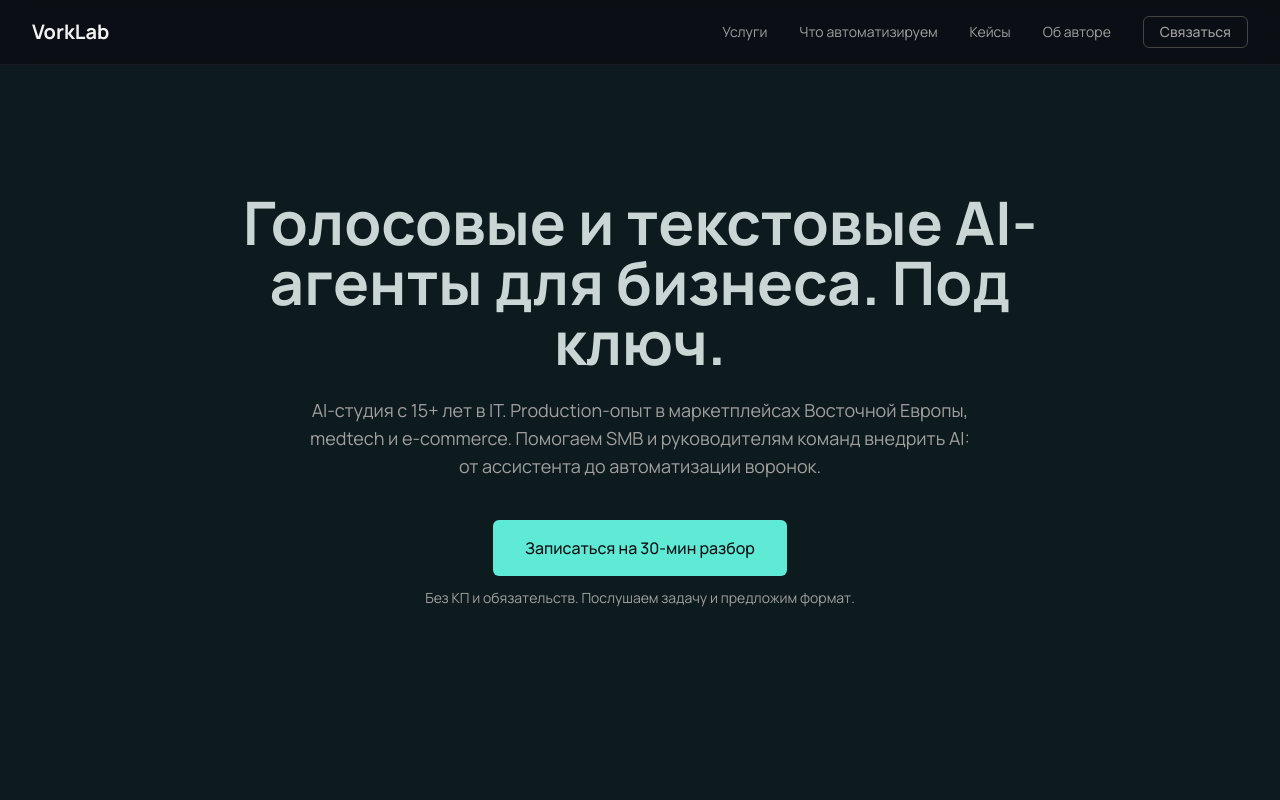
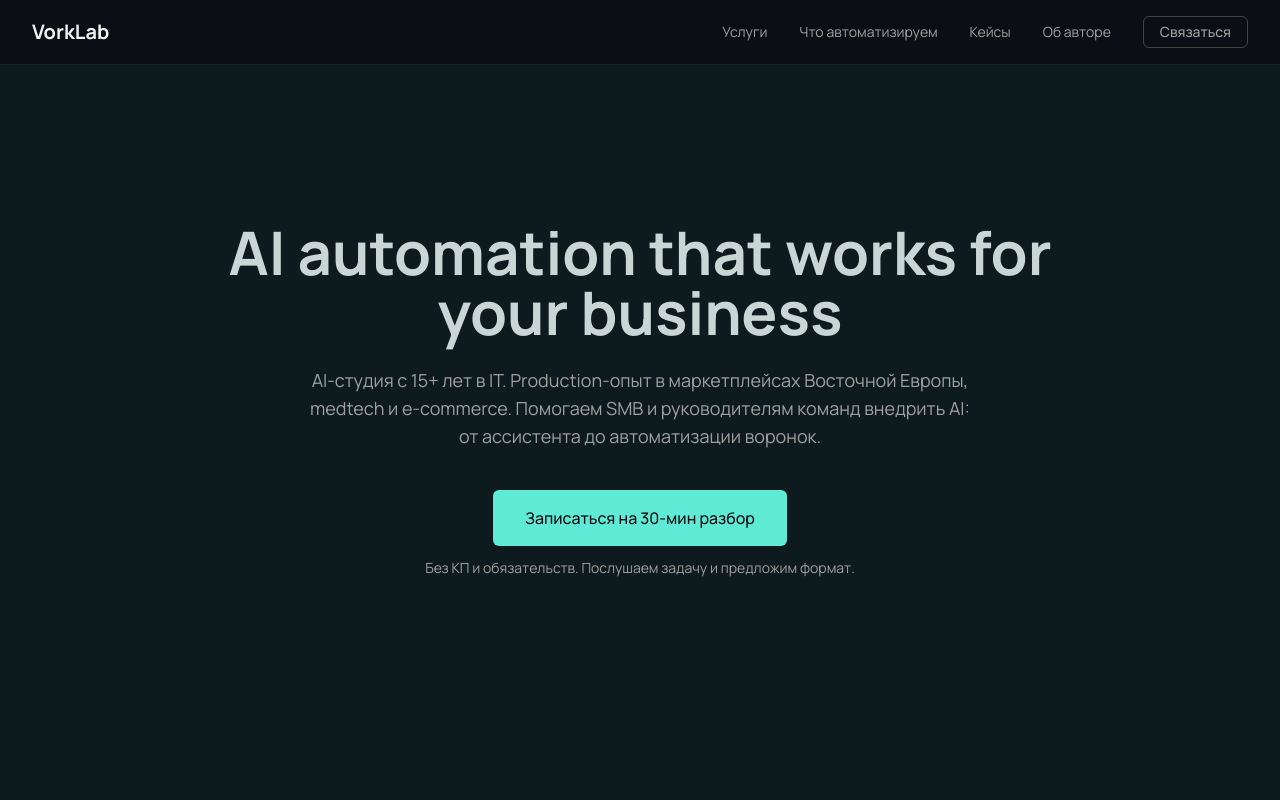
Before and after one commit to apovalov/vorklab, a Next.js app: page / in a window 1280 px wide. Shown: the top 800 px of the page. Built offline with nearby package versions, Linux system fonts and the light colour scheme.

Commit message:
refactor(hero): EN tagline 'AI automation that works for your business'

```diff
--- a/components/landing/Hero.tsx
+++ b/components/landing/Hero.tsx
@@ -8,7 +8,7 @@ export function Hero() {
     >
       <div className="max-w-4xl mx-auto px-4 sm:px-6 lg:px-8 text-center">
         <h1 className="text-4xl md:text-6xl font-bold text-[var(--heading-text)] mb-6 hover:brightness-125 transition-all duration-300">
-          Голосовые и текстовые AI-агенты для бизнеса. Под ключ.
+          AI automation that works for your business
         </h1>
         <p className="text-base md:text-lg text-[var(--light-text)] mb-10 max-w-2xl mx-auto">
           AI-студия с 15+ лет в IT. Production-опыт в маркетплейсах Восточной Европы, medtech и e-commerce. Помогаем SMB и руководителям команд внедрить AI: от ассистента до автоматизации воронок.
```
